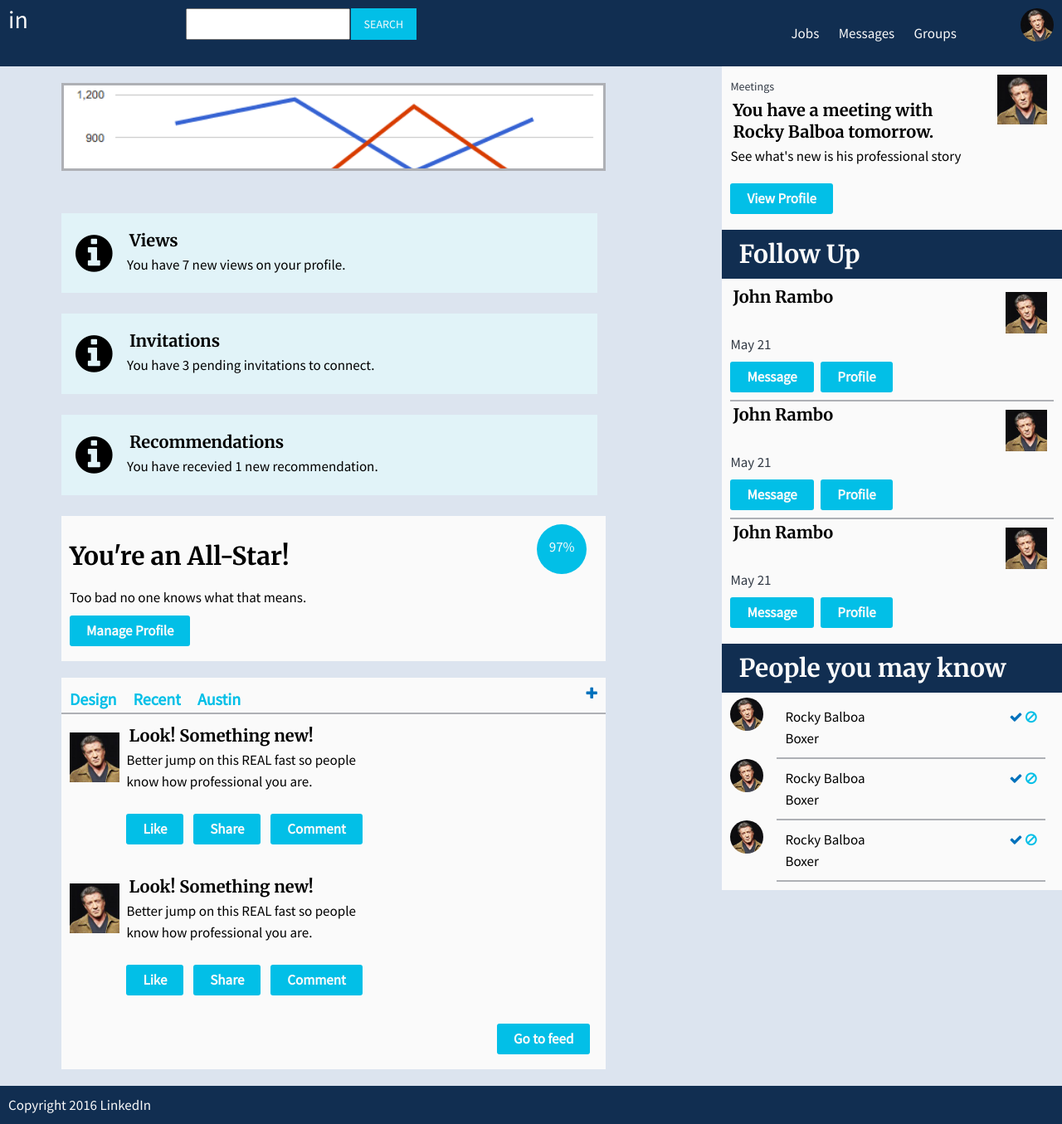
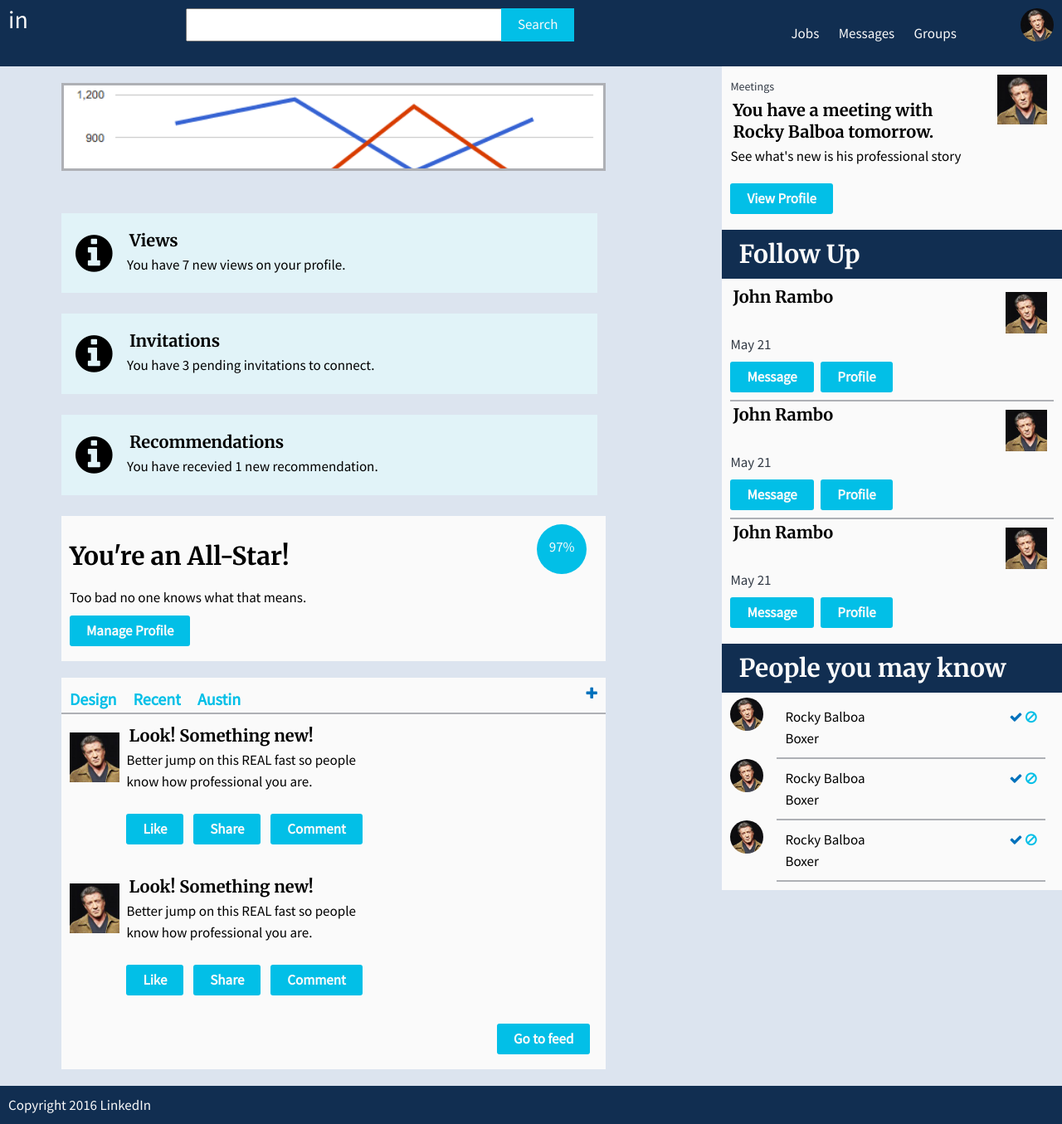
Before and after one commit to davidpowellme/linkedin, a Jekyll site: the page built from linked-in-govt/index.html, in a window 1280 px wide. Shown: the whole page at 83% size. Built offline with Jekyll 4.4.1, drawn with Linux system fonts in a browser that asks for light colours; nearby versions of some CDN libraries.

Commit message:
added css animation and jquery menu

```diff
--- a/linked-in-govt/_includes/head.html
+++ b/linked-in-govt/_includes/head.html
@@ -7,4 +7,6 @@
   <link href='https://fonts.googleapis.com/css?family=Source+Sans+Pro:400,300,300italic,400italic|Merriweather:400,400italic,700,700italic' rel='stylesheet' type='text/css'>
   <link rel="stylesheet" href="https://maxcdn.bootstrapcdn.com/font-awesome/4.5.0/css/font-awesome.min.css">
   <link rel="stylesheet" href="{{ "/css/main.css" }}">
+  <script src="https://code.jquery.com/jquery-1.12.0.min.js"></script>
+
 </head>
--- a/linked-in-govt/_includes/header.html
+++ b/linked-in-govt/_includes/header.html
@@ -5,11 +5,12 @@
 	<div class="col-sm-8 col-md-8 col-lg-5">
 		<label for="search">
 			<input type="text" class="search-input">
-			<input type="submit" value="search" class="search-submit">
+			<button type="submit" class="search-submit-2">Search</button>
+			<button type="submit" class="search-submit"><i class="fa fa-search"></i></button>
 		</label>
 	</div>
 	<div class="col-lg-4">
-		<ul>
+		<ul class="menu-content-lg">
 			<li>Jobs</li>
 			<li>Messages</li>
 			<li>Groups</li>
@@ -17,10 +18,15 @@
 		</ul>
 	</div>
 	<div class="col-sm-2 col-md-2 col-lg-1">
-		<div class="profile">
+		<div class="profile" id="menu-toggle">
 			<div class="prof-pic"></div>
 			<span>Sylvester Stallone</span><br>
 			<span>Actor</span>
 		</div>
+		<ul class="menu-content">
+			<li>Jobs</li>
+			<li>Messages</li>
+			<li>Groups</li>
+		</ul>
 	</div>
 </header>
--- a/linked-in-govt/css/main.scss
+++ b/linked-in-govt/css/main.scss
@@ -212,6 +212,7 @@
 	display: none;
 	float: right;
 	height: 100%;
+	margin: 0;
 
 	.card {
 		margin: 0;
@@ -291,15 +292,25 @@
 		font-weight: medium;
 	}
 
-	ul,
+	.menu-content-lg {
+		display: none;
+	}
+
+	.menu-content {
+		display: none;
+		list-style: none;
+		width: 30%;
+	}
+
 	span {
 		display: none;
 	}
-
 	.search-input {
-		font-size: 14px;
+		font-size: 1.7rem;
+		float: left;
 		margin-right: -3px;
-		padding: 9px;
+		padding: 0.8rem 0.7rem;
+		width: 75%;
 
 		&:focus {
 			outline: none;
@@ -310,8 +321,17 @@
 		border: none;
 		color: $color-bg;
 		font-size: 14px;
-		padding: 11px 16px;
-		text-transform: uppercase;
+		padding: 1rem 2rem;
+	}
+
+	.search-submit-2 {
+		background: $color-accent;
+		border: none;
+		color: $color-bg;
+		display: none;
+		float: left;
+		font-size: 1.7rem;
+		padding: 1rem 2rem;
 	}
 	.prof-pic {
 		background: url(/images/prof-1.jpg) 0 0 no-repeat;
@@ -329,7 +349,7 @@
 
 	.site-header {
 
-		ul {
+		.menu-content-lg {
 			display: block;
 			float: right;
 			list-style: none;
@@ -339,6 +359,13 @@
 				display: inline-block;
 				margin: 0 1rem;
 			}
+		}
+
+		.search-submit {
+			display: none;
+		}
+		.search-submit-2 {
+			display: block;
 		}
 	}
 }
@@ -382,10 +409,12 @@
 		background: url(/images/graph.png) 0 0 no-repeat;
 		background-size:cover;
 		height: 100px;
-	}
+}
 
 .notifications {
+	animation: slideIN 2s linear forwards;
 	margin: 1.5rem 0;
+	transform: translate(-750px, 0);
 
 	.wrapper {
 		margin: 0 auto;
@@ -427,6 +456,15 @@
 
 	.text {
 		padding-left: 1rem;
+	}
+}
+
+@keyframes slideIN {
+	from {
+		transform: translate(-750px, 0);
+	}
+	to {
+		transform: translate(0, 0);
 	}
 }
 
```
Also changed, not shown: linked-in-govt/index.html (+9 -0 lines).
